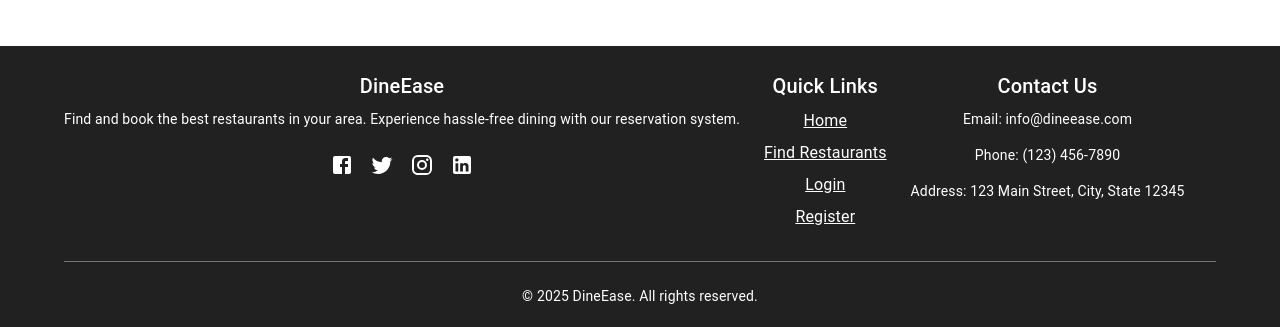
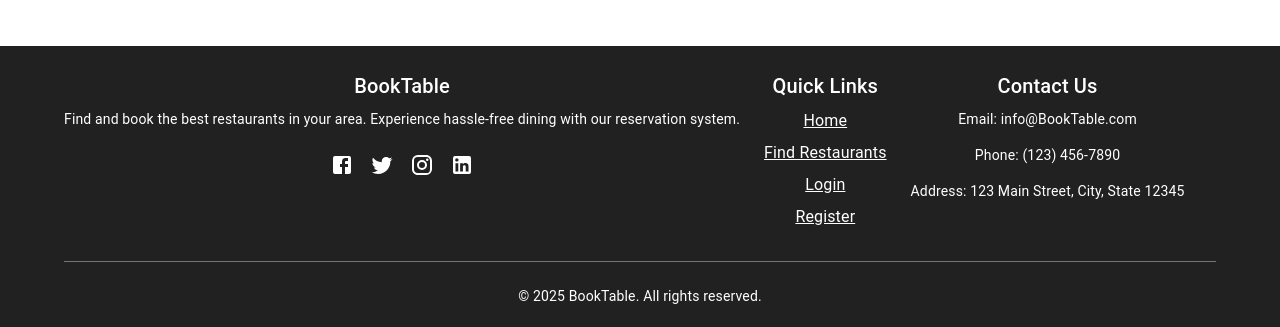
Before and after one commit to gopinathsjsu/Team-project-20201-code_catalysts, a React (Create React App) app: page / in a window 1280 px wide. Shown: the part 1527-1854 px from the top of the page. Built offline with nearby package versions, Linux system fonts and the light colour scheme; no server answers.

Commit message:
footer.js final page created

```diff
--- a/src/components/common/Footer.js
+++ b/src/components/common/Footer.js
@@ -32,7 +32,7 @@ const Footer = () => {
         <Grid container spacing={3}>
           <Grid item xs={12} sm={4}>
             <Typography variant="h6" gutterBottom>
-              DineEase
+              BookTable
             </Typography>
             <Typography variant="body2" color="white">
               Find and book the best restaurants in your area.
@@ -79,7 +79,7 @@ const Footer = () => {
               Contact Us
             </Typography>
             <Typography variant="body2" color="white" paragraph>
-              Email: info@dineease.com
+              Email: info@BookTable.com
             </Typography>
             <Typography variant="body2" color="white" paragraph>
               Phone: (123) 456-7890
@@ -92,7 +92,7 @@ const Footer = () => {
 
         <Box mt={3} pt={3} borderTop={1} borderColor="grey.600">
           <Typography variant="body2" color="white" align="center">
-            &copy; {new Date().getFullYear()} DineEase. All rights reserved.
+            &copy; {new Date().getFullYear()} BookTable. All rights reserved.
           </Typography>
         </Box>
       </Container>
```
